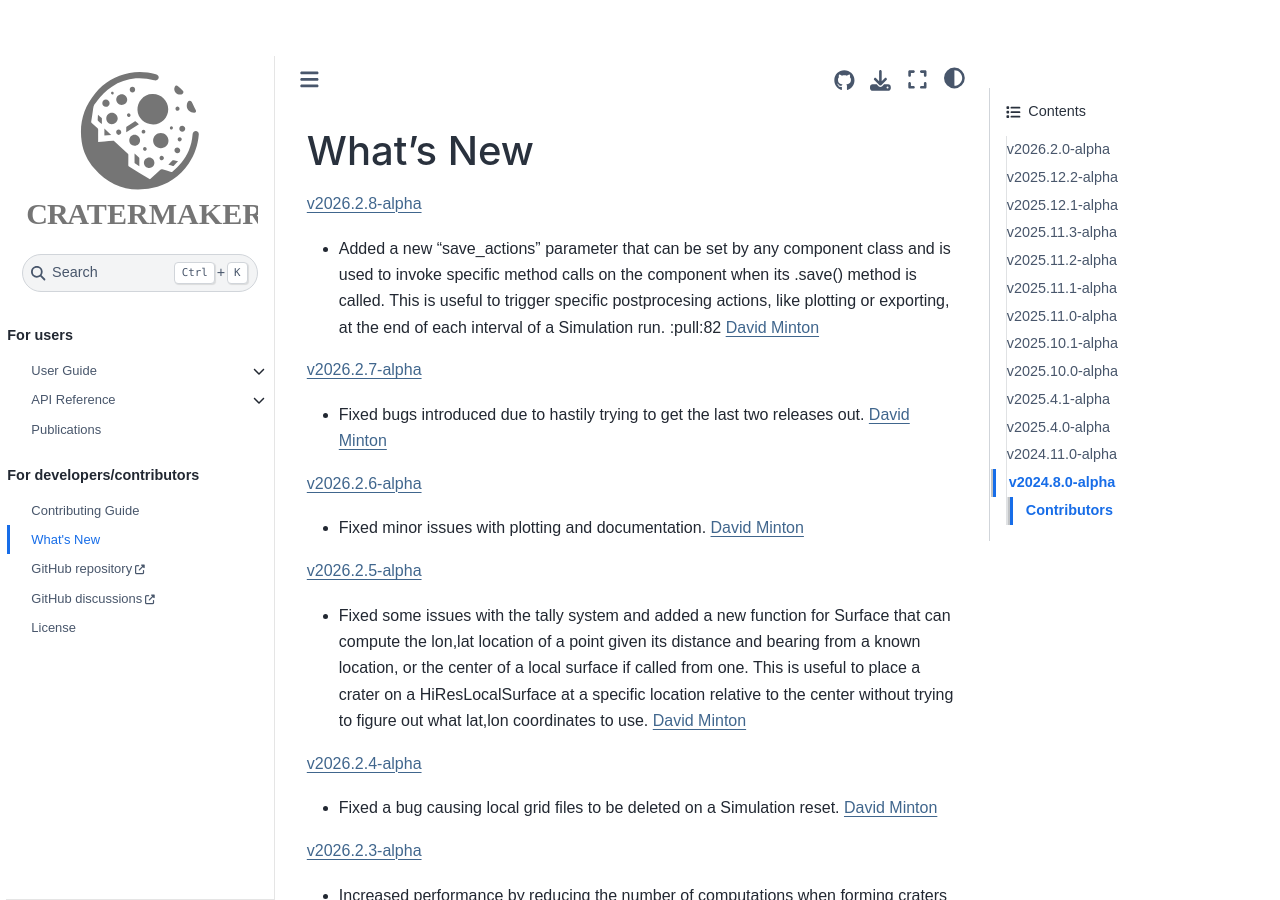
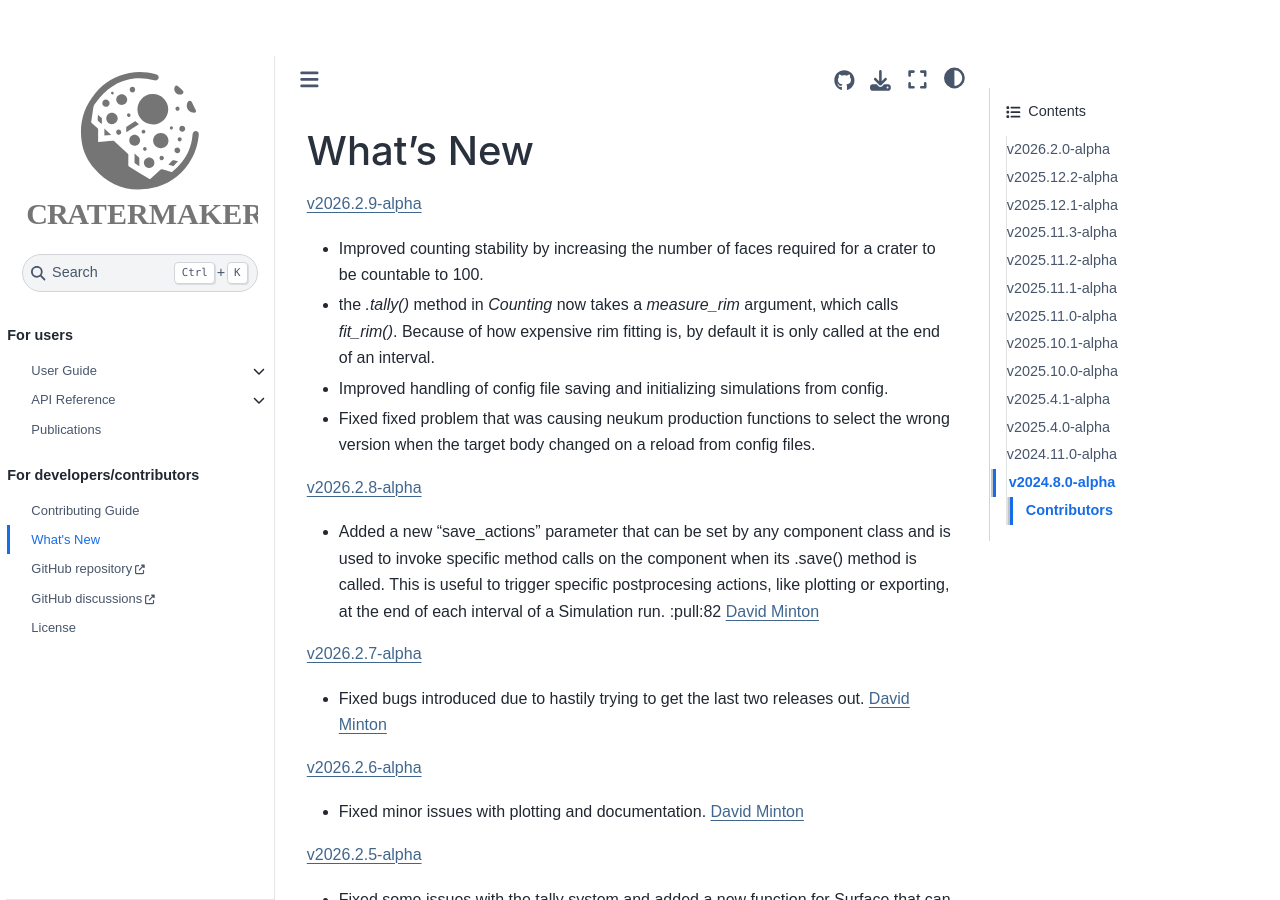
Before and after one commit to MintonGroup/cratermaker, a Sphinx documentation site: the page built from docs/whats-new.rst, in a window 1280 px wide and 900 px high. Built offline with Sphinx 7.4.7 and the Sphinx Book theme 1.1.4, drawn with Linux system fonts in a browser that asks for light colours; pages that are not in the unit, such as notebooks, are missing from menus; the version number could not be read and is left out.

Commit message:
Updated changelog

```diff
--- a/docs/whats-new.rst
+++ b/docs/whats-new.rst
@@ -2,6 +2,15 @@
 
 What's New
 ==========
+
+.. _whats-new.2026.2.9-alpha:
+
+:release:`v2026.2.9-alpha`
+
+- Improved counting stability by increasing the number of faces required for a crater to be countable to 100.
+- the `.tally()` method in `Counting` now takes a `measure_rim` argument, which calls `fit_rim()`. Because of how expensive rim fitting is, by default it is only called at the end of an interval.
+- Improved handling of config file saving and initializing simulations from config.
+- Fixed fixed problem that was causing neukum production functions to select the wrong version when the target body changed on a reload from config files.
 
 .. _whats-new.2026.2.8-alpha:
 
```
